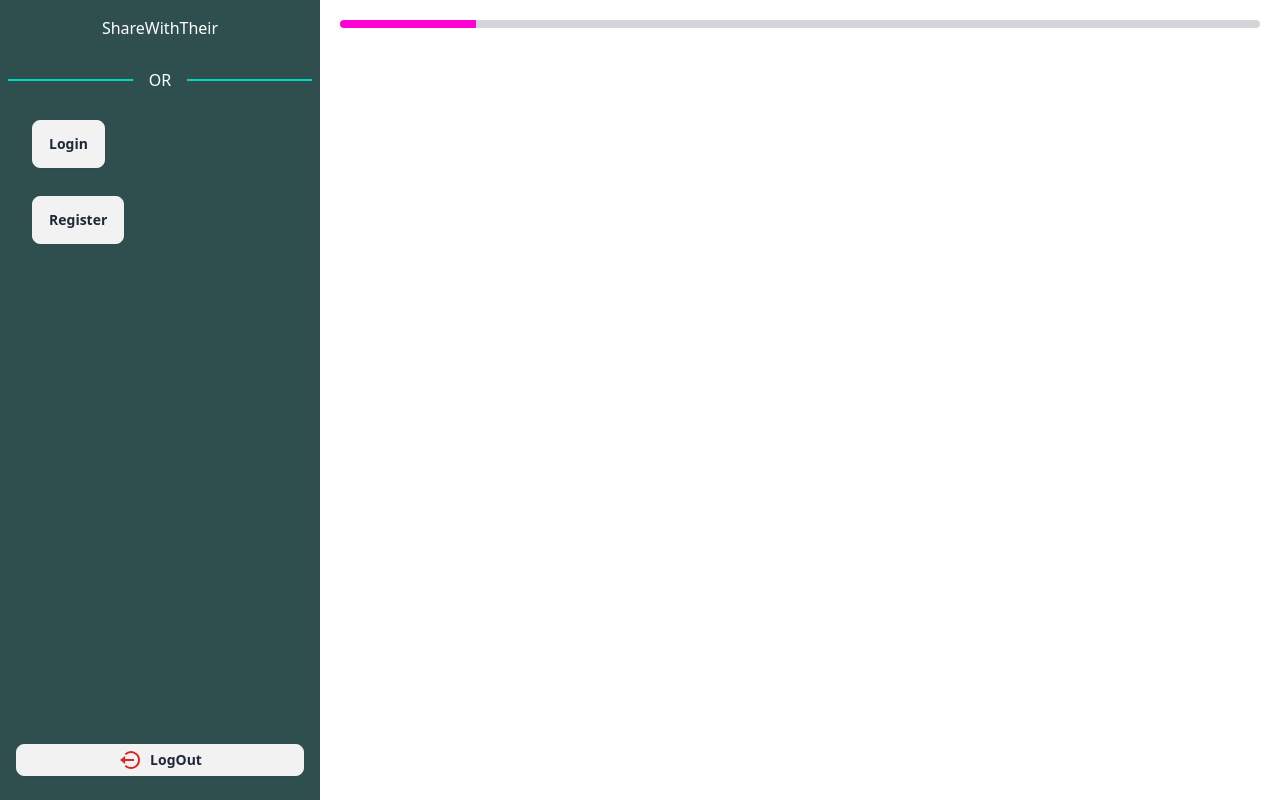
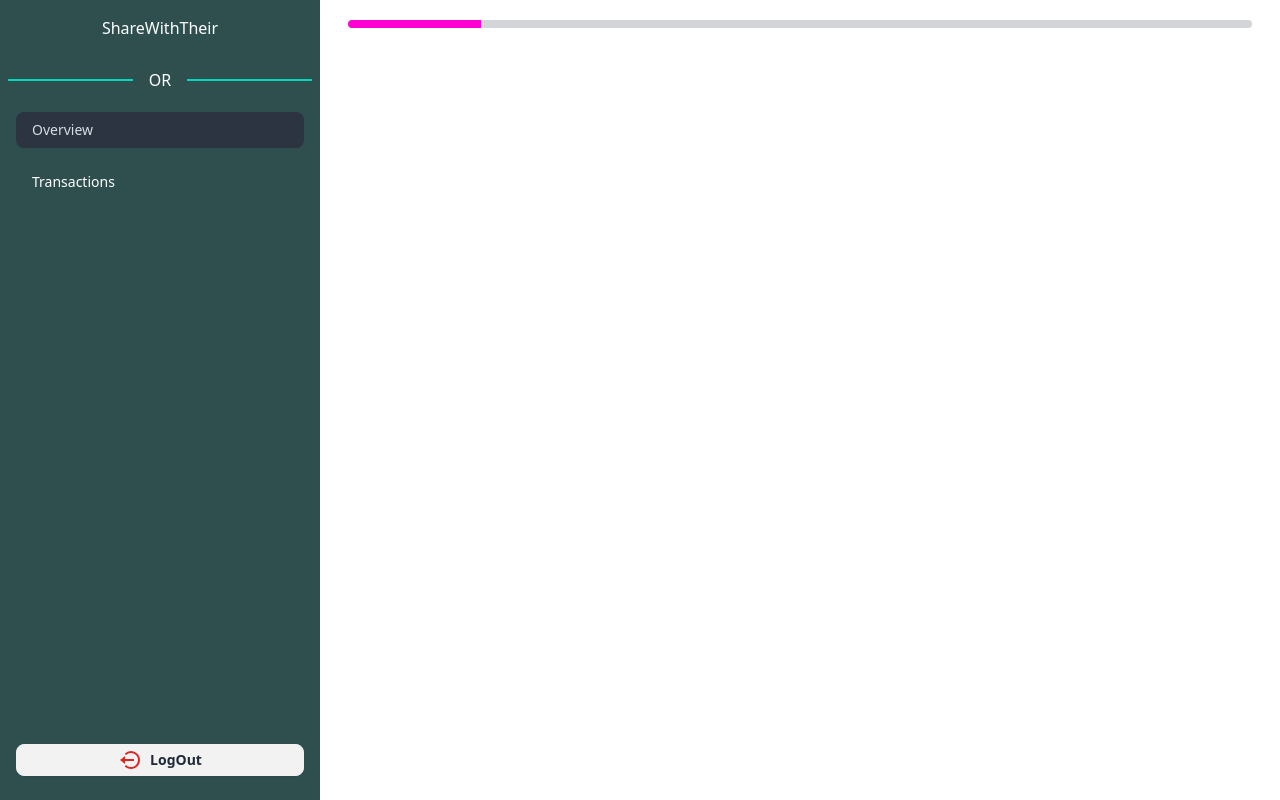
Before and after one commit to mkiuzzl01/Share-With-Their-Client-Site, a React (Vite) app: page / in a window 1280 px wide. Built offline with nearby package versions, Linux system fonts and the light colour scheme; no server answers; sample sign-in values are in the browser's storage.

Commit message:
overview and transaction page is done

```diff
--- a/src/AuthProvider/AuthProvider.jsx
+++ b/src/AuthProvider/AuthProvider.jsx
@@ -1,30 +1,21 @@
-import React, { useEffect, useState } from "react";
-import { createContext } from "react";
+import React, { useEffect, useState, createContext } from "react";
 import useAxiosPublic from "../hooks/useAxiosPublic";
 import { jwtDecode } from "jwt-decode";
-import useAxiosSecure from "../hooks/useAxiosSecure";
-import { Navigate } from "react-router-dom";
+import { Navigate, useNavigate } from "react-router-dom";
 
 export const AuthContext = createContext(null);
+
 const AuthProvider = ({ children }) => {
   const [user, setUser] = useState(null);
-  const [loading,setLoading] = useState(true);
+  const [loading, setLoading] = useState(true);
   const axiosPublic = useAxiosPublic();
-  // const axiosSecure = useAxiosSecure();
-
 
   useEffect(() => {
-    setLoading(true);
     const token = localStorage.getItem("Token");
-
-    if(!token){
-      <Navigate to='/Login'></Navigate>;
-      setLoading(false);
-
-    }
-    if (token) {
+    if (!token) {
+      LogOut();
+    } else {
       try {
-        setLoading(true);
         const decoded = jwtDecode(token);
         getUser(decoded.emailOrPhone);
       } catch (error) {
@@ -35,7 +26,6 @@ const AuthProvider = ({ children }) => {
 
   const getUser = async (emailOrPhone) => {
     try {
-      setLoading(true);
       const { data } = await axiosPublic.get(`/user/${emailOrPhone}`);
       setUser(data);
       setLoading(false);
@@ -44,11 +34,19 @@ const AuthProvider = ({ children }) => {
     }
   };
 
+  const LogOut = async () => {
+    <Navigate to="/Login"></Navigate>;
+    setUser(null);
+    setLoading(false);
+  };
+
   const shareTools = {
     setUser,
+    LogOut,
     user,
     loading,
   };
+
   return (
     <AuthContext.Provider value={shareTools}>{children}</AuthContext.Provider>
   );
--- a/src/Layout/Layout.jsx
+++ b/src/Layout/Layout.jsx
@@ -27,7 +27,9 @@ const Dashboard = () => {
               )}
             </button>
           </div>
+          <main className="px-2">
           <Outlet></Outlet>
+          </main>
         </div>
       </div>
     </div>
--- a/src/components/Home/Home.jsx
+++ b/src/components/Overview/Overview.jsx
@@ -1,14 +1,14 @@
 import React from 'react';
 import useAuth from '../../hooks/useAuth';
 
-const Home = () => {
+const Overview = () => {
     const {user} = useAuth();
     console.log(user);
     return (
         <div>
-            <h1>This is Home Page</h1>
+            <h1>This Overview</h1>
         </div>
     );
 };
 
-export default Home;
+export default Overview;
--- /dev/null
+++ b/src/components/Pages/Transactions/Transactions.jsx
@@ -0,0 +1,11 @@
+import React from 'react';
+
+const Transactions = () => {
+    return (
+        <div>
+            <h1>This is Transactions page</h1>
+        </div>
+    );
+};
+
+export default Transactions;
--- /dev/null
+++ b/src/components/Share/Menu.jsx
@@ -0,0 +1,13 @@
+import React from "react";
+import { NavLink } from "react-router-dom";
+const Menu = ({ path, name}) => {
+  return (
+    <NavLink to={path}>
+      <div className="flex items-center justify-center">
+        <span>{name}</span>
+      </div>
+    </NavLink>
+  );
+};
+
+export default Menu;
--- a/src/components/Sidebar/SideBar.jsx
+++ b/src/components/Sidebar/SideBar.jsx
@@ -1,6 +1,7 @@
 import PropTypes from "prop-types";
 import { BiLogOutCircle } from "react-icons/bi";
 import { Link, Navigate, useNavigate } from "react-router-dom";
+import Menu from "../Share/Menu";
 
 const SideBar = ({ isOpen }) => {
   const navigate = useNavigate();
@@ -28,18 +29,9 @@ const SideBar = ({ isOpen }) => {
         </div>
         <div className="divider divider-accent">OR</div>
         <div className="menu">
-          <ul className="ul space-y-3">
-            {/* todo manu */}
-            <li>
-              <Link to="/Login">
-                <button className="btn">Login</button>
-              </Link>
-            </li>
-            <li>
-              <Link to="/Register">
-                <button className="btn">Register</button>
-              </Link>
-            </li>
+          <ul className="ul space-y-4">
+            <li><Menu name={'Overview'} path={'/'}></Menu></li>
+            <li><Menu name={'Transactions'} path={'/Transactions'}></Menu></li>
           </ul>
         </div>
       </div>
--- a/src/hooks/useAxiosSecure.jsx
+++ b/src/hooks/useAxiosSecure.jsx
@@ -1,36 +1,50 @@
 import axios from "axios";
-import { useNavigate } from "react-router-dom";
-import useAuth from "./useAuth";
+import {useContext, useEffect} from "react";
+import useAuth from "../hooks/useAuth";
+import { AuthContext } from "../AuthProvider/AuthProvider";
 
 const axiosSecure = axios.create({
-    baseURL:'http://localhost:5000',
+  baseURL: "http://localhost:5000",
+});
 
-})
 const useAxiosSecure = () => {
-    const navigate = useNavigate();
-    // const {logOut} = useAuth();
 
-    axiosSecure.interceptors.request.use((config)=>{
-        const token = localStorage.getItem('Token');
-        config.headers.authorization = `Bearer ${token}`;
-        // console.log("request stop by interceptor",token);
+  useEffect(() => {
+    const requestInterceptor = axiosSecure.interceptors.request.use(
+      (config) => {
+        const token = localStorage.getItem("Token");
+        if (token) {
+          config.headers.authorization = `Bearer ${token}`;
+        }
         return config;
-    },(error)=>{
+      },
+      (error) => {
         return Promise.reject(error);
-    });
+      }
+    );
 
-    axiosSecure.interceptors.response.use((config)=>{
-        return config;
-    }, async (error)=>{
-        const status = error.response.status;
-        if(status == 401 || status == 403){
-        //    await logOut();
-            navigate('/Login');
+    const responseInterceptor = axiosSecure.interceptors.response.use(
+      (response) => {
+        return response;
+      },
+      async (error) => {
+        const status = error.response?.status;
+        if (status === 401 || status === 403) {
+          await LogOut();
+          navigate("/login");
         }
-        // console.log(status);
         return Promise.reject(error);
-    })
-    return axiosSecure;
+      }
+    );
+
+    // Cleanup function to eject interceptors when the component unmounts
+    return () => {
+      axiosSecure.interceptors.request.eject(requestInterceptor);
+      axiosSecure.interceptors.response.eject(responseInterceptor);
+    };
+  }, []);
+
+  return axiosSecure;
 };
 
 export default useAxiosSecure;
--- a/src/main.jsx
+++ b/src/main.jsx
@@ -8,7 +8,7 @@ import AuthProvider from "./AuthProvider/AuthProvider.jsx";
 ReactDOM.createRoot(document.getElementById("root")).render(
   <React.StrictMode>
     <AuthProvider>
-      <RouterProvider router={route}></RouterProvider>
+      <RouterProvider router={route} />
     </AuthProvider>
   </React.StrictMode>
 );
```
Also changed, not shown: src/Routes/Route.jsx (+11 -2 lines).
